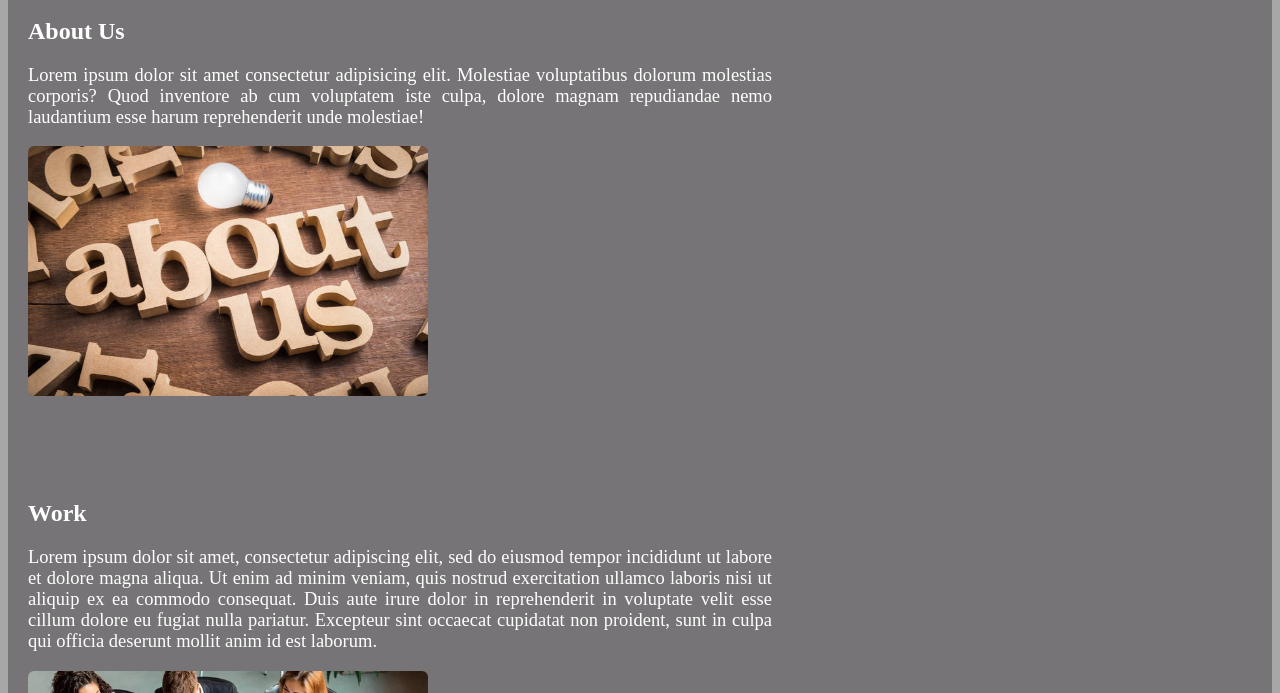
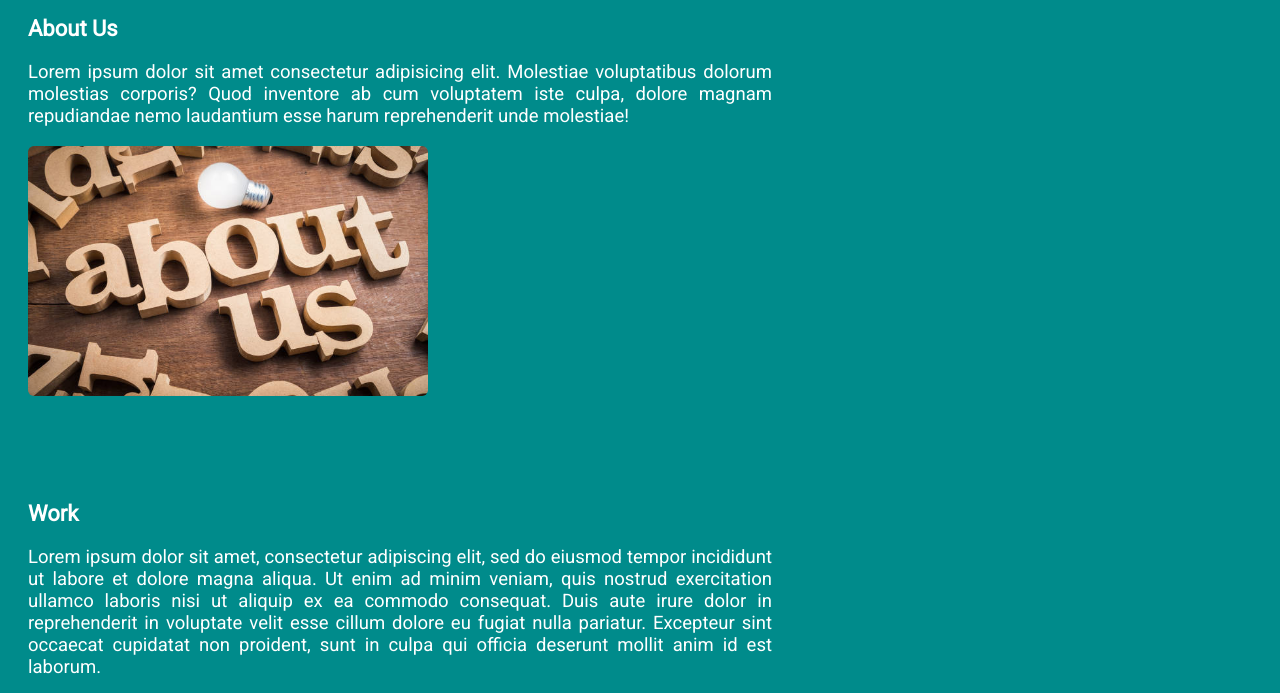
Before and after one commit to misan12/GMC-Html-Checkpoint, a plain HTML site: page index.html in a window 1280 px wide. Shown: the part 150-843 px from the top of the page. Drawn offline with Linux system fonts and the light colour scheme.

Commit message:
second commit

```diff
--- a/index.html
+++ b/index.html
@@ -4,6 +4,7 @@
     <meta charset="UTF-8">
     <meta name="viewport" content="width=device-width, initial-scale=1.0">
     <link rel="stylesheet" href="style.css">
+    <link href='https://fonts.googleapis.com/css?family=Roboto' rel='stylesheet'>
     <title>Document</title>
 </head>
 <body>
--- a/style.css
+++ b/style.css
@@ -1,7 +1,10 @@
+*{
+    font-family: 'Roboto';font-size: 22px;
+}
 html, body {
     height: auto;
     width: auto;
-    background-color: rgba(48, 45, 48, 0.414);
+    background-color: darkcyan;
   }
 a {
     text-decoration: none;
```
